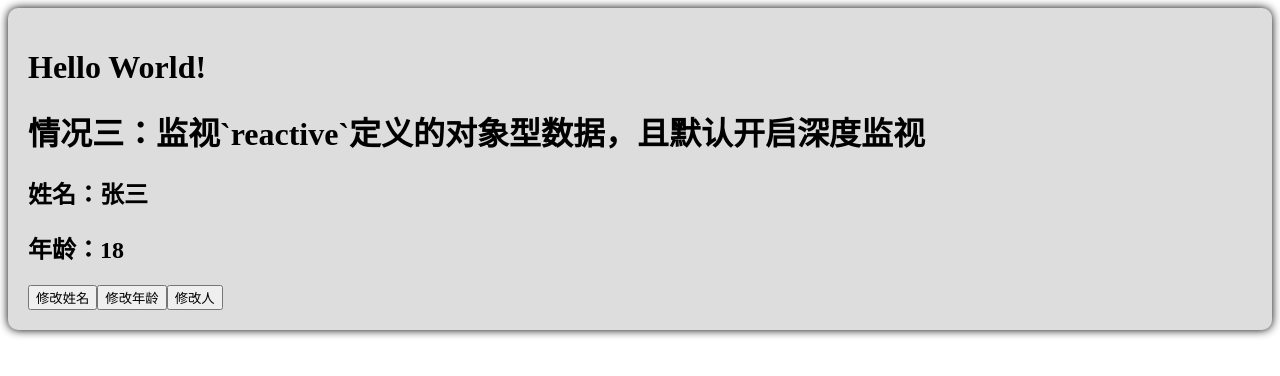
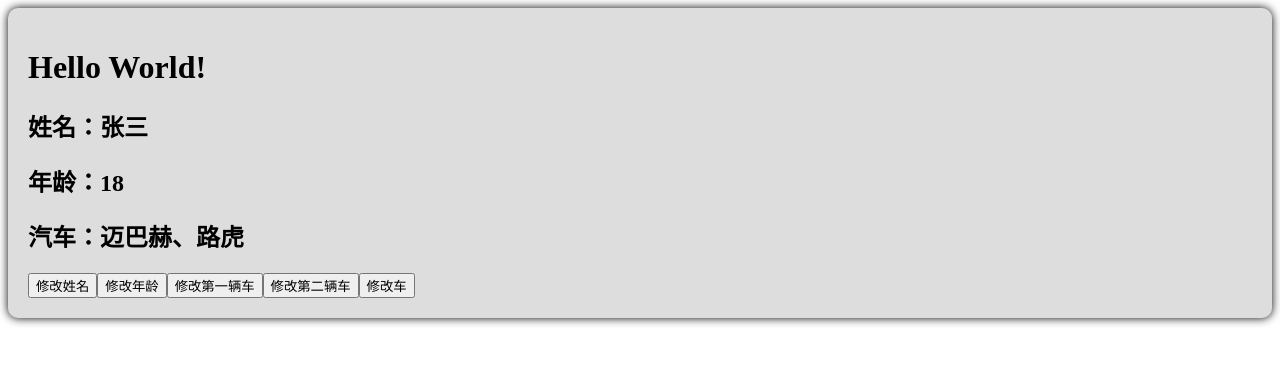
Before and after one commit to LYLMagui/vue3-init, a Vue app: page / in a window 1280 px wide. Shown: the top 376 px of the page. Built offline with nearby package versions, Linux system fonts and the light colour scheme.

Commit message:
『021. watch监视_情况五』

```diff
--- a/src/components/person.vue
+++ b/src/components/person.vue
@@ -1,43 +1,59 @@
 <template>
   <div class="person">
-    <h1>情况三：监视`reactive`定义的对象型数据，且默认开启深度监视</h1>
     <h2>姓名：{{ person.name }}</h2>
     <h2>年龄：{{ person.age }}</h2>
+    <h2>汽车：{{ person.car.c1 }}、{{ person.car.c2 }}</h2>
     <button @click="changeName">修改姓名</button>
     <button @click="changeAge">修改年龄</button>
-    <button @click="changePerson">修改人</button>
+    <button @click="changeC1">修改第一辆车</button>
+    <button @click="changeC2">修改第二辆车</button>
+    <button @click="changeCar">修改车</button>
   </div>
 </template>
 
 <script lang="ts" setup name="person">
 import { reactive, watch } from 'vue'
 
-/** @@数据@@ */
-
+//数据
 let person = reactive({
   name: "张三",
-  age: 18
+  age: 18,
+  car: {
+    c1: "迈巴赫",
+    c2: "路虎"
+  }
 })
 
-/** @@方法@@*/
+//方法
+
 function changeName() {
-  person.name += '~'
+  person.name += "~"
 }
 function changeAge() {
   person.age += 1
 }
-
-// reactive定义的对象在改变时必须用Object.assign()
-function changePerson() {
-  Object.assign(person, {
-    name: "李四",
-    age: 10
-  })
+function changeC1() {
+  person.car.c1 = "雅迪"
+}
+function changeC2() {
+  person.car.c2 = "爱玛"
+}
+function changeCar() {
+  person.car = {
+    c1: "小牛",
+    c2: "九号"
+  }
 }
 
-let stopWatch = watch(person, (newValue, oldValue) => {
-  console.log("person变化了", newValue, oldValue);
-  //deep:true是开启深度监视,immediate是开启初始时就监视
+// 只监视对象中的一个值，因为监视只能是一个函数，ref对象，除此之外的类型都要写成getter函数形式，() => {return xxx}
+watch(() => person.name, (newValue, OldValue) =>{
+  console.log("值变化了",newValue,OldValue)
 })
 
+// 若监视的是对象中的对象，可以直接写person.car，也可以写成函数形式 () => person.car,建议写成函数形式
+// 若想要监视整个对象及对象内的属性的变化，就需要开启深度监视选项
+watch(() =>  person.car, (newValue,OldValue) => {
+  console.log("换车啦",newValue,OldValue)
+},{deep:true})
+
 </script>
```
